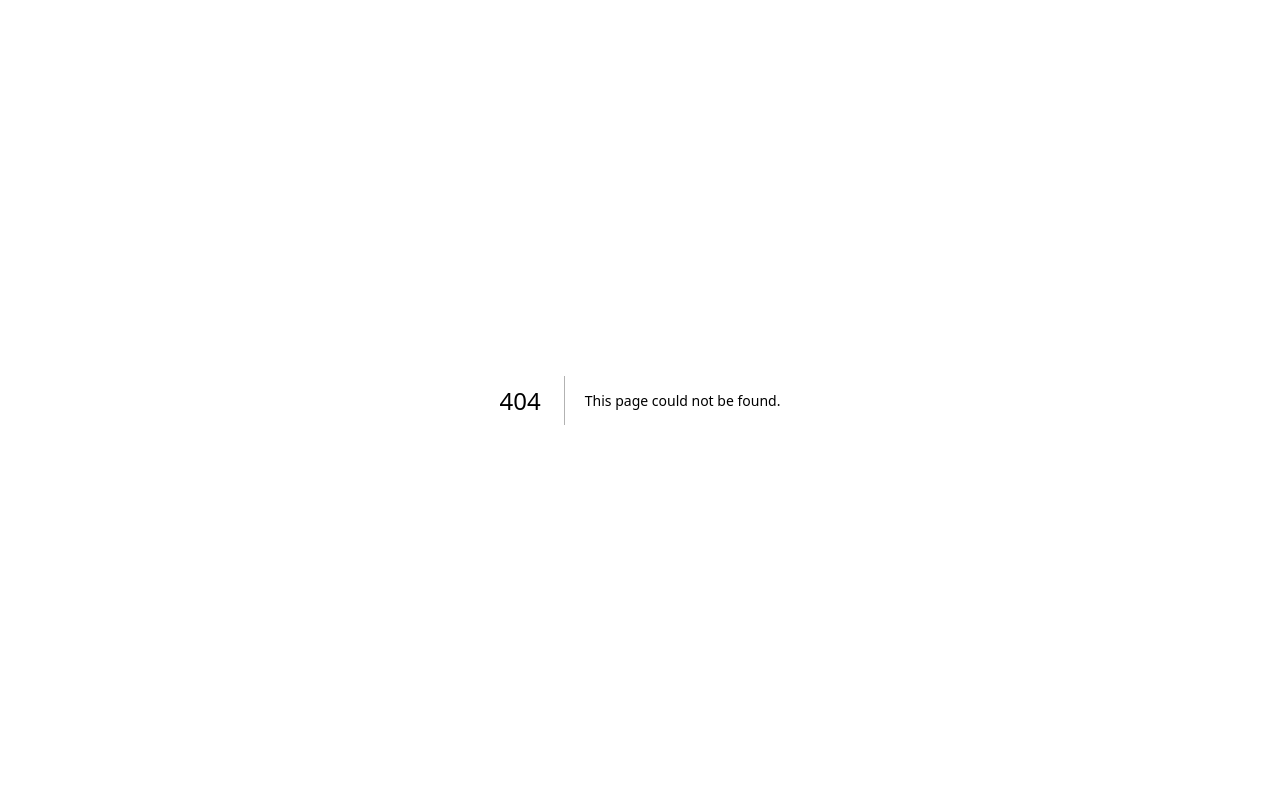
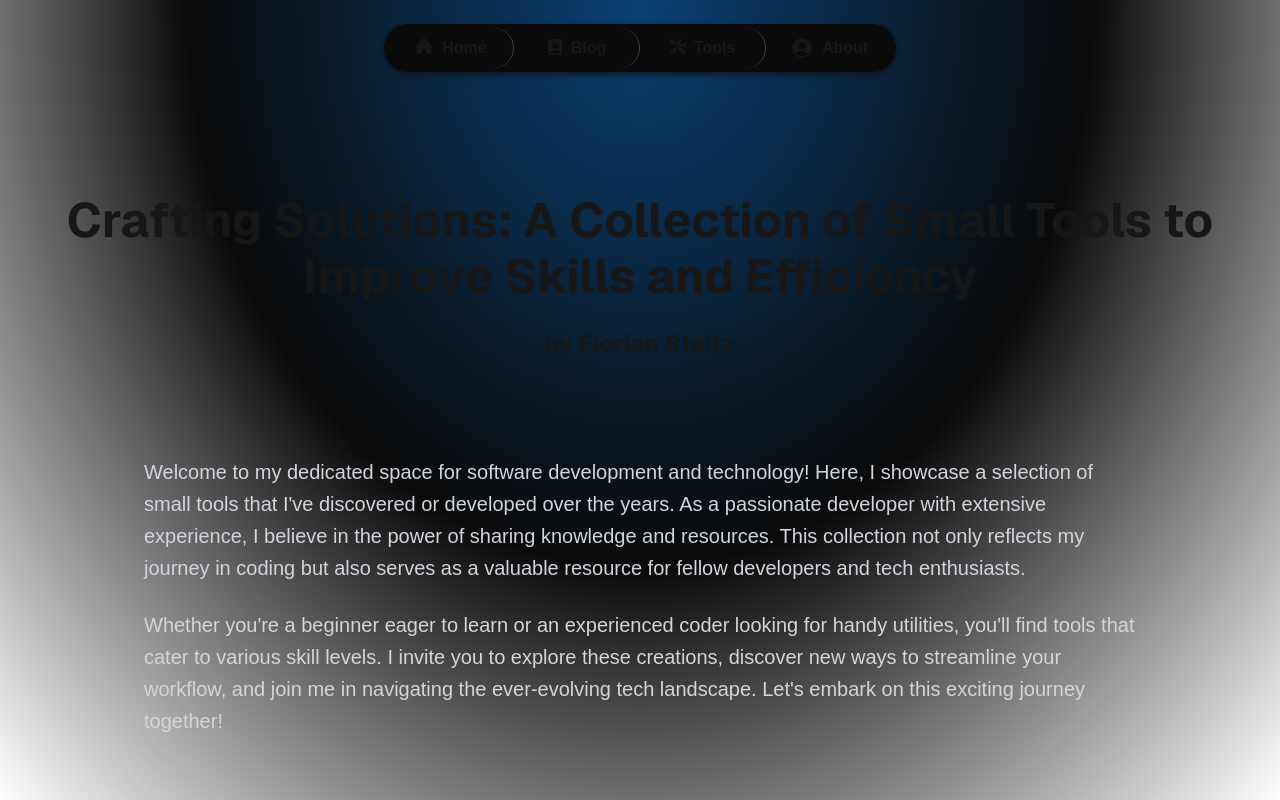
Before and after one commit to FSteitz/fsteitz.github.io, a Next.js app: page /tools in a window 1280 px wide. Before the commit this address had no page. Shown: the top 800 px of the page. Built offline with nearby package versions, Linux system fonts and the light colour scheme; no server answers.

Commit message:
Add basic tools page

```diff
--- /dev/null
+++ b/src/app/tools/page.tsx
@@ -0,0 +1,14 @@
+import { config } from "@/config";
+
+import { MarkdownProse } from "@/components/markdown/MarkdownProse";
+import { PageFrame } from "@/components/page/frame/PageFrame";
+
+import { markdownContent } from "@/text/markdown";
+
+export default function Tools() {
+  return (
+    <PageFrame pageTitle="Crafting Solutions: A Collection of Small Tools to Improve Skills and Efficiency" pageSubTitle={`by ${config.website.name}`}>
+      <MarkdownProse markdownContent={markdownContent.page.introduction.toolsPage} />
+    </PageFrame>
+  );
+}
--- a/src/text/markdown.ts
+++ b/src/text/markdown.ts
@@ -14,11 +14,22 @@ Whether you're a beginner eager to learn the ropes or an experienced developer l
 Join me as we explore the fascinating world of technology together! Explore the articles and writings I've crafted, and together, let's enhance our skills and knowledge in this dynamic field. Welcome aboard!
 `;
 
+const toolsPageIntroduction = `Welcome to my dedicated space for software development and technology!
+Here, I showcase a selection of small tools that I've discovered or developed over the years.
+As a passionate developer with extensive experience, I believe in the power of sharing knowledge and resources.
+This collection not only reflects my journey in coding but also serves as a valuable resource for fellow developers and tech enthusiasts.
+
+Whether you're a beginner eager to learn or an experienced coder looking for handy utilities, you'll find tools that cater to various skill levels.
+I invite you to explore these creations, discover new ways to streamline your workflow, and join me in navigating the ever-evolving tech landscape.
+Let's embark on this exciting journey together!
+`;
+
 export const markdownContent = {
     page: {
         introduction: {
             homePage: homePageIntroduction,
-            blogPage: blogPageIntroduction
+            blogPage: blogPageIntroduction,
+            toolsPage: toolsPageIntroduction
         }
     }
 };
```
